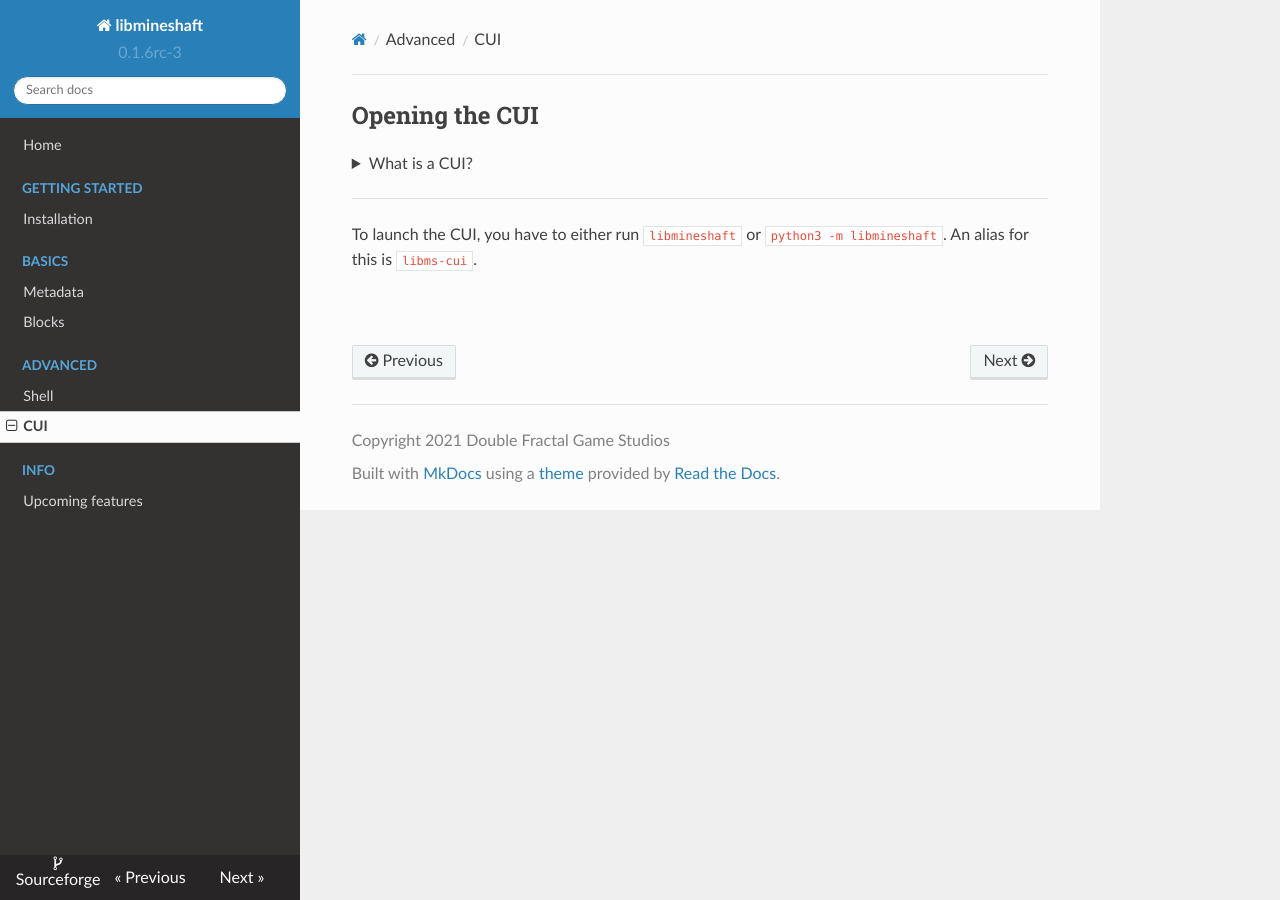
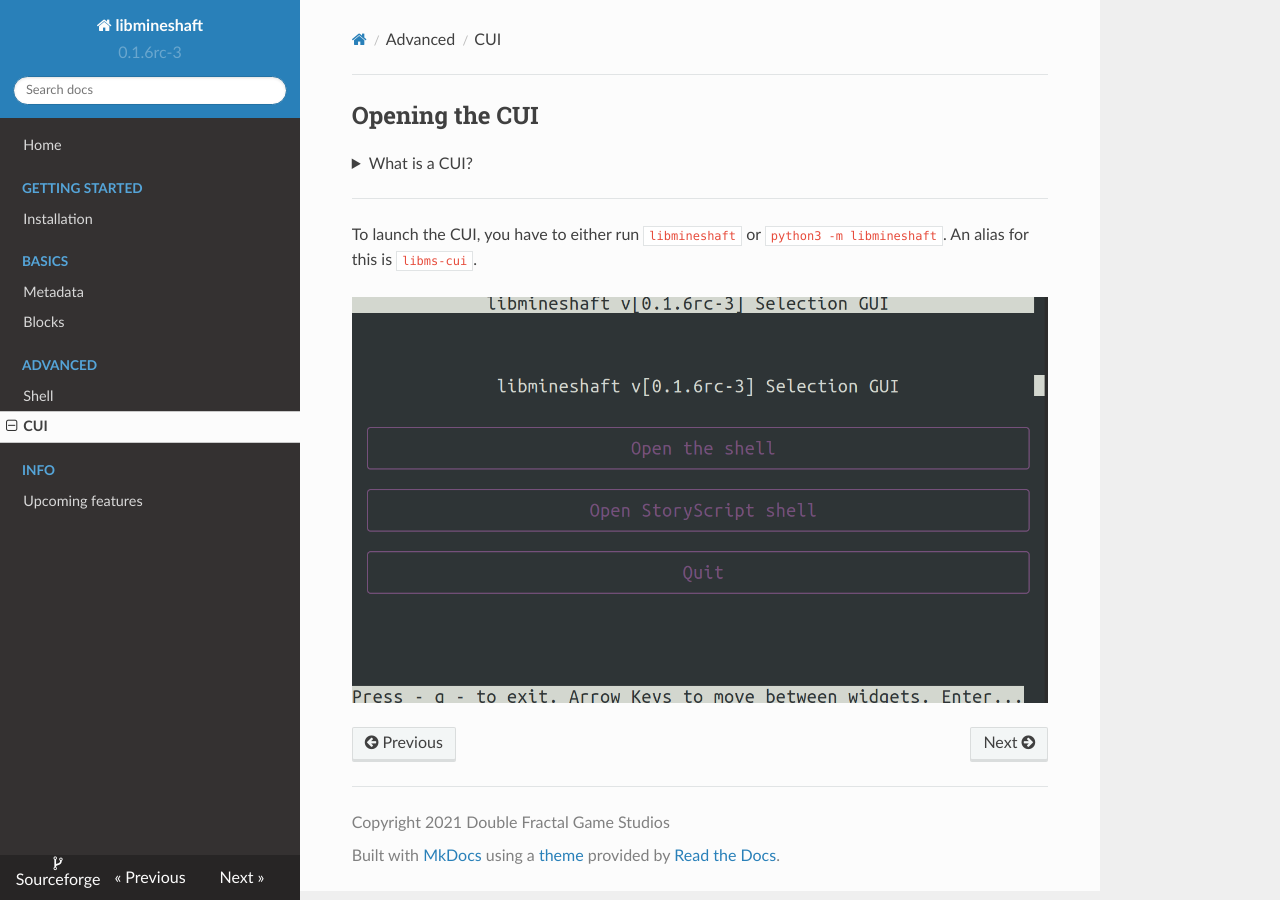
Before and after one commit to Mineshaft-game/libmineshaft, an MkDocs documentation site: the page built from docs/cui.md, in a window 1280 px wide. Built offline with MkDocs 1.6.1, drawn with Linux system fonts in a browser that asks for light colours; nearby versions of some CDN libraries.

Commit message:
Fix image

```diff
--- a/docs/cui.md
+++ b/docs/cui.md
@@ -11,4 +11,4 @@
 
 To launch the CUI, you have to either run `libmineshaft` or `python3 -m libmineshaft`. An alias for this is `libms-cui`.
 
-![](raw.githubusercontent.com/Mineshaft-game/libmineshaft/master/docs/libms-cui.png)
+![](http://raw.githubusercontent.com/Mineshaft-game/libmineshaft/master/docs/libms-cui.png)
```
